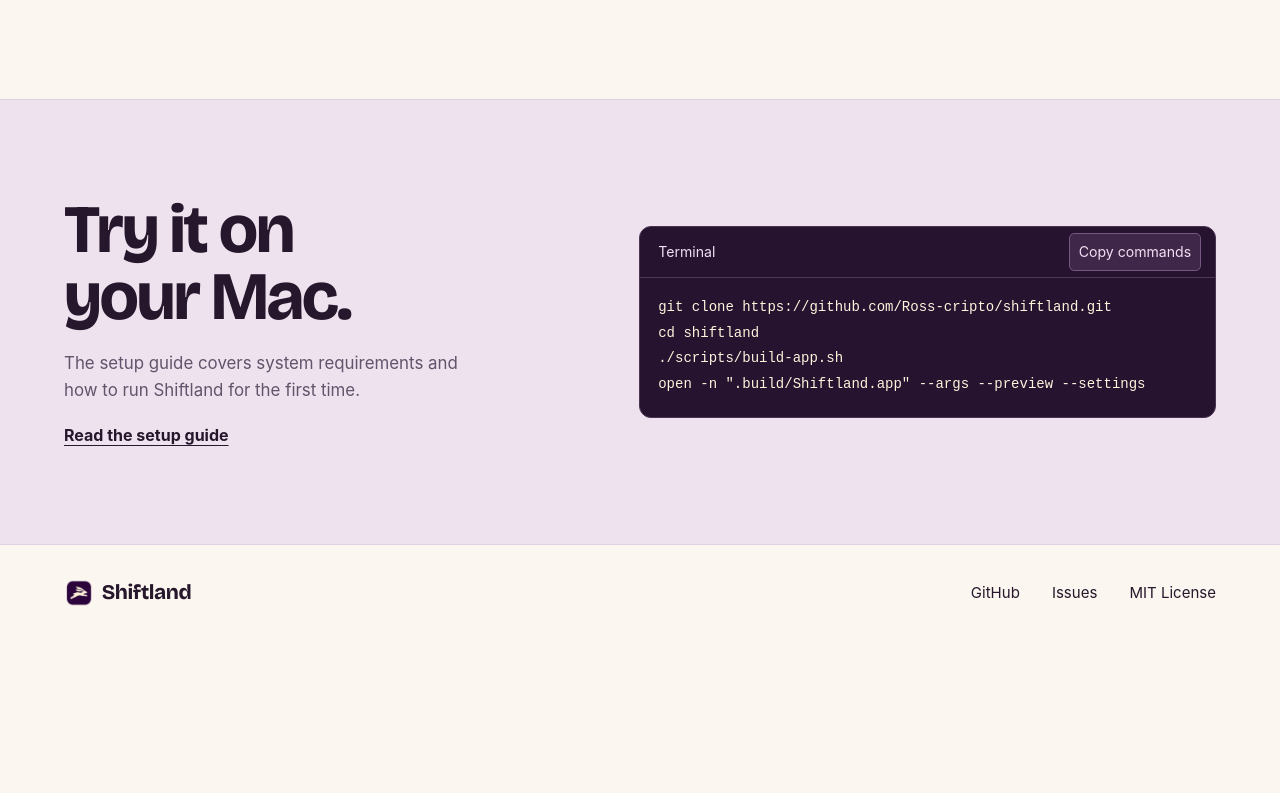
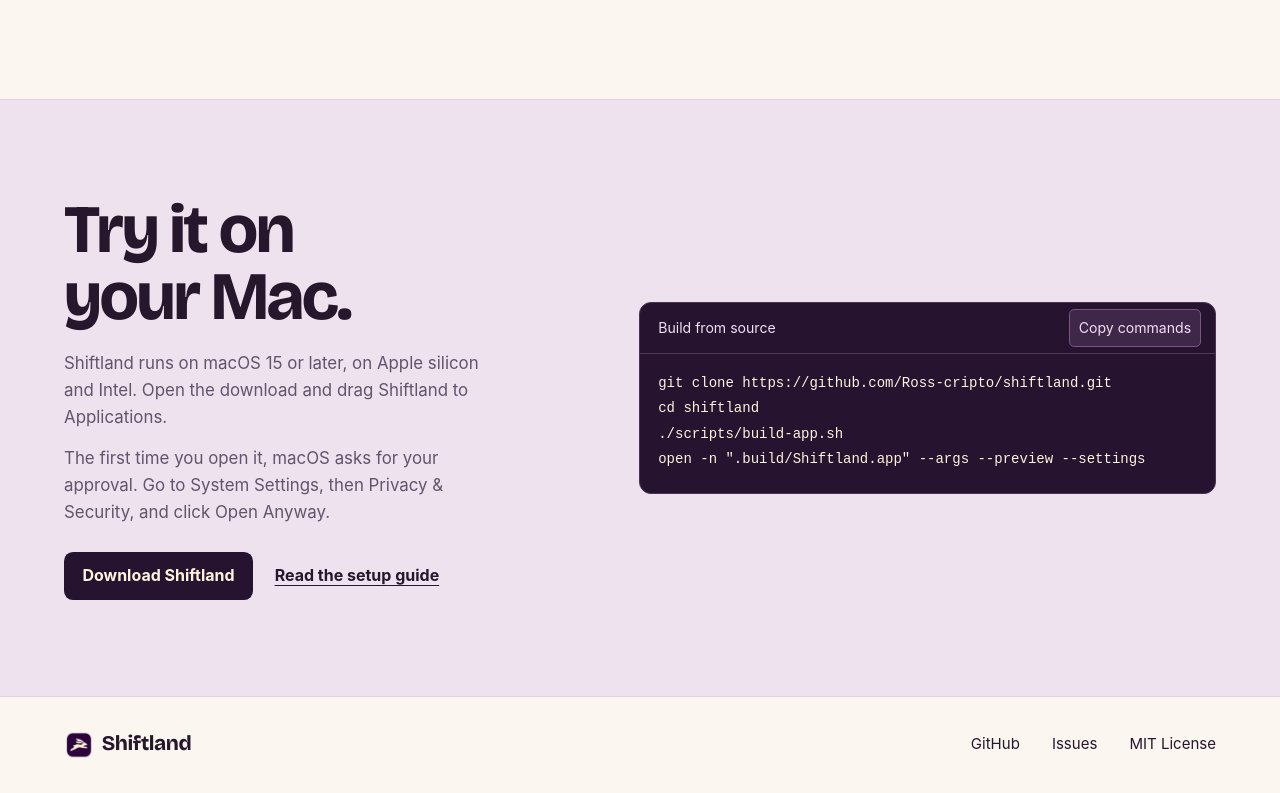
Before and after one commit to Ross-cripto/shiftland, a plain HTML site: page web/index.html in a window 1280 px wide. Shown: the part 1393-2186 px from the top of the page. Before the commit the page ends 2034 px from the top, so only its background shows below. Drawn offline with Linux system fonts and the light colour scheme.

Commit message:
feat(web): offer the Shiftland download
Point the hero and the Try it section at the latest release's
Shiftland.dmg, explain how to approve the app the first time it opens,
and keep the build commands as the alternative. Give the app a public
bundle identifier before its first release.

Co-Authored-By: Claude Opus 5.5 <noreply@anthropic.com>
Claude-Session: https://claude.ai/code/session_01VsxLpAv5b4awzrkA7UqkY1

```diff
--- a/web/index.html
+++ b/web/index.html
@@ -27,7 +27,7 @@
       </a>
       <nav aria-label="Main navigation">
         <a href="#preview">Demo</a>
-        <a href="#build">Build</a>
+        <a href="#download">Download</a>
         <a href="https://github.com/Ross-cripto/shiftland" class="nav-repo">GitHub</a>
       </nav>
     </div>
@@ -39,7 +39,7 @@
         <div class="hero-copy">
           <p>See what’s open in each workspace and switch with a shortcut, right from your Mac’s menu bar.</p>
           <div class="hero-actions">
-            <a class="action" href="#build">Build from source</a>
+            <a class="action" href="https://github.com/Ross-cripto/shiftland/releases/latest/download/Shiftland.dmg">Download for Mac</a>
             <a class="text-link" href="https://github.com/Ross-cripto/shiftland">View on GitHub</a>
           </div>
         </div>
@@ -75,15 +75,19 @@
       </article>
     </section>
 
-    <section class="build-section" id="build" aria-labelledby="build-title">
+    <section class="build-section" id="download" aria-labelledby="build-title">
       <div class="shell build-grid">
         <div class="build-copy">
           <h2 id="build-title">Try it on your Mac.</h2>
-          <p>The setup guide covers system requirements and how to run Shiftland for the first time.</p>
-          <a class="text-link" href="https://github.com/Ross-cripto/shiftland#build-from-source">Read the setup guide</a>
+          <p>Shiftland runs on macOS 15 or later, on Apple silicon and Intel. Open the download and drag Shiftland to Applications.</p>
+          <p>The first time you open it, macOS asks for your approval. Go to System Settings, then Privacy &amp; Security, and click Open Anyway.</p>
+          <div class="build-actions">
+            <a class="action" href="https://github.com/Ross-cripto/shiftland/releases/latest/download/Shiftland.dmg">Download Shiftland</a>
+            <a class="text-link" href="https://github.com/Ross-cripto/shiftland#download">Read the setup guide</a>
+          </div>
         </div>
         <div class="terminal">
-          <div class="terminal-top"><span>Terminal</span><button type="button" class="copy" hidden>Copy commands</button></div>
+          <div class="terminal-top"><span>Build from source</span><button type="button" class="copy" hidden>Copy commands</button></div>
           <pre><code id="install-commands">git clone https://github.com/Ross-cripto/shiftland.git
 cd shiftland
 ./scripts/build-app.sh
--- a/web/site.css
+++ b/web/site.css
@@ -105,7 +105,10 @@ p { margin: 0; }
 
 .build-section { background: #eee2ef; border-block: 1px solid #e1d1e4; padding-block: clamp(3.75rem, 7.5vw, 6.6rem); }
 .build-grid { display: grid; grid-template-columns: minmax(0, .92fr) minmax(0, 1.08fr); align-items: center; gap: clamp(2rem, 6.5vw, 6.3rem); }
-.build-copy > a { display: inline-block; margin-top: 1.15rem; }
+.build-copy p + p { margin-top: .85rem; }
+.build-actions { display: flex; align-items: center; flex-wrap: wrap; gap: .9rem 1.35rem; margin-top: 1.6rem; }
+.build-actions .action { color: var(--cream); background: var(--plum); }
+.build-actions .action:hover { background: #3e2748; }
 .terminal { border-radius: .75rem; min-width: 0; background: var(--plum); color: var(--cream); border: 1px solid #4b3354; overflow: hidden; }
 .terminal-top { display: flex; min-height: 3.2rem; justify-content: space-between; align-items: center; gap: .6rem; border-bottom: 1px solid #51365c; padding: .25rem .85rem .25rem 1.15rem; font-size: .88rem; color: #f2dff4; }
 .copy { color: inherit; padding: .3rem .58rem; min-height: 2.4rem; border: 1px solid #765882; border-radius: .32rem; background: #3e2748; cursor: pointer; }
```
Also changed, not shown: 2 other files.
